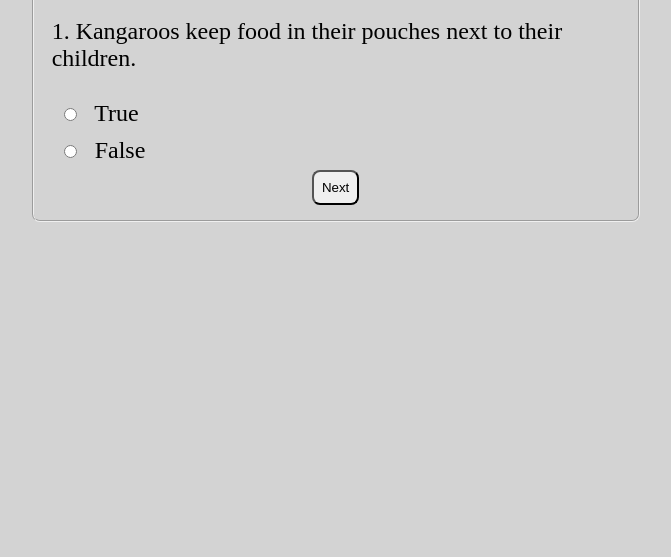
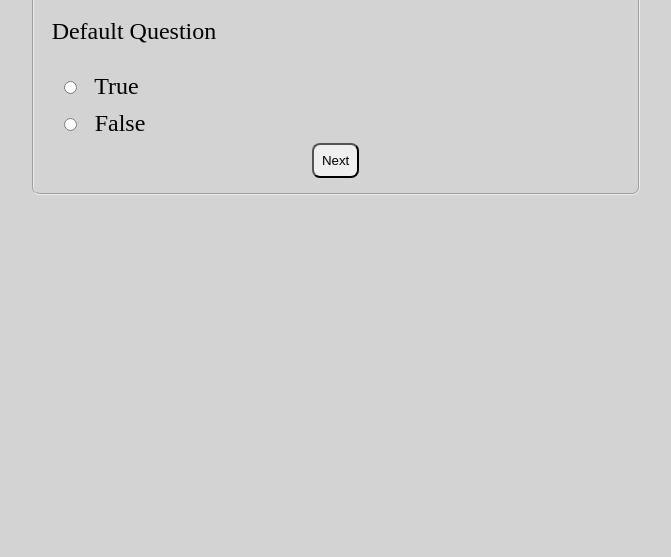
Before and after one commit to abhijeet-sonaje/leaning-javascript-interns, a plain HTML site: page index.html in a window 1280 px wide. Shown: the part 243-800 px from the top of the page, without its empty margins (313-984 px from the left). Drawn offline with Linux system fonts and the light colour scheme; no server answers.

Commit message:
changed default question

```diff
--- a/index.html
+++ b/index.html
@@ -14,7 +14,7 @@
   <fieldset id="my-fieldset">
     <legend>Question <span id="_id">1</span>/<span id="_total">10</span></legend>
     <form>
-      <p id="question">1. Kangaroos keep food in their pouches next to their children.</p>
+      <p id="question">Default Question</p>
       <div>
         <input type="radio" name="option" id="option1">
         <label for="option1">True</label>
```
